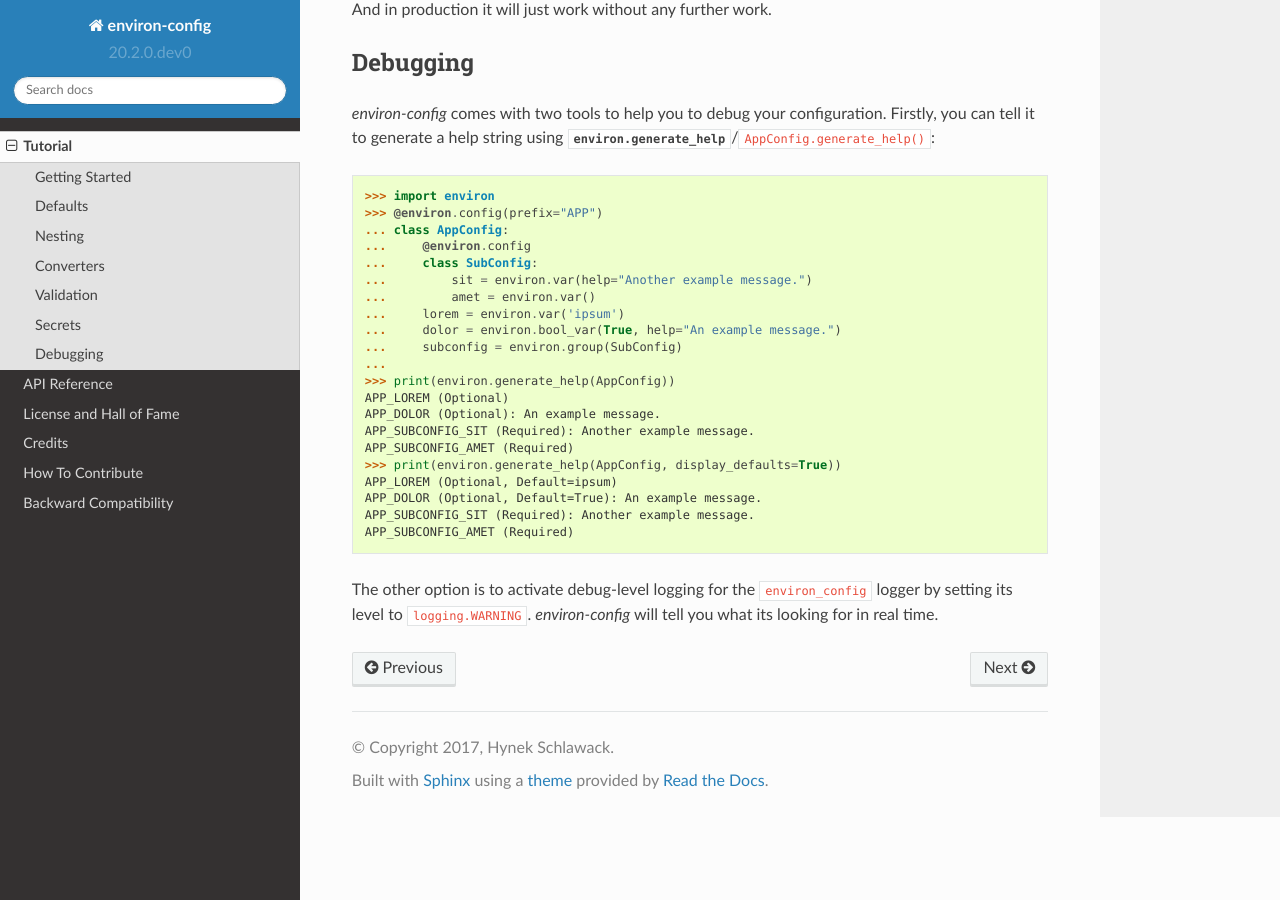
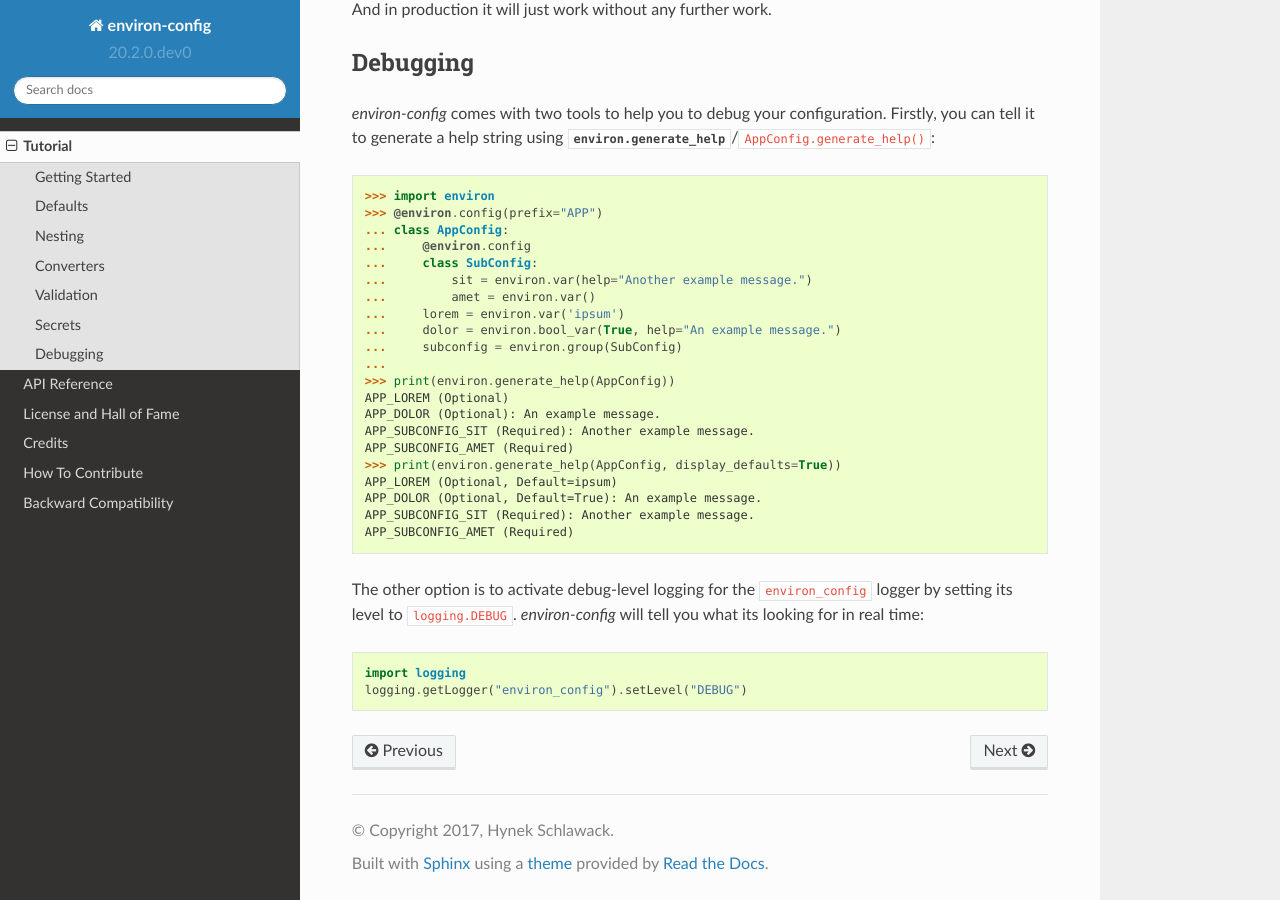
Before and after one commit to hynek/environ-config, a Sphinx documentation site: the page built from docs/tutorial.rst, in a window 1280 px wide and 900 px high, scrolled down 4106 px. Built offline with Sphinx 7.4.7 and the Read the Docs theme 2.0.0, drawn with Linux system fonts in a browser that asks for light colours.

Commit message:
Document logging behavior better
ref #16

```diff
--- a/docs/tutorial.rst
+++ b/docs/tutorial.rst
@@ -230,5 +230,8 @@ Firstly, you can tell it to generate a help string using `environ.generate_help`
   APP_SUBCONFIG_SIT (Required): Another example message.
   APP_SUBCONFIG_AMET (Required)
 
-The other option is to activate debug-level logging for the ``environ_config`` logger by setting its level to ``logging.WARNING``.
-*environ-config* will tell you what its looking for in real time.
+The other option is to activate debug-level logging for the ``environ_config`` logger by setting its level to ``logging.DEBUG``.
+*environ-config* will tell you what its looking for in real time::
+
+   import logging
+   logging.getLogger("environ_config").setLevel("DEBUG")
```
